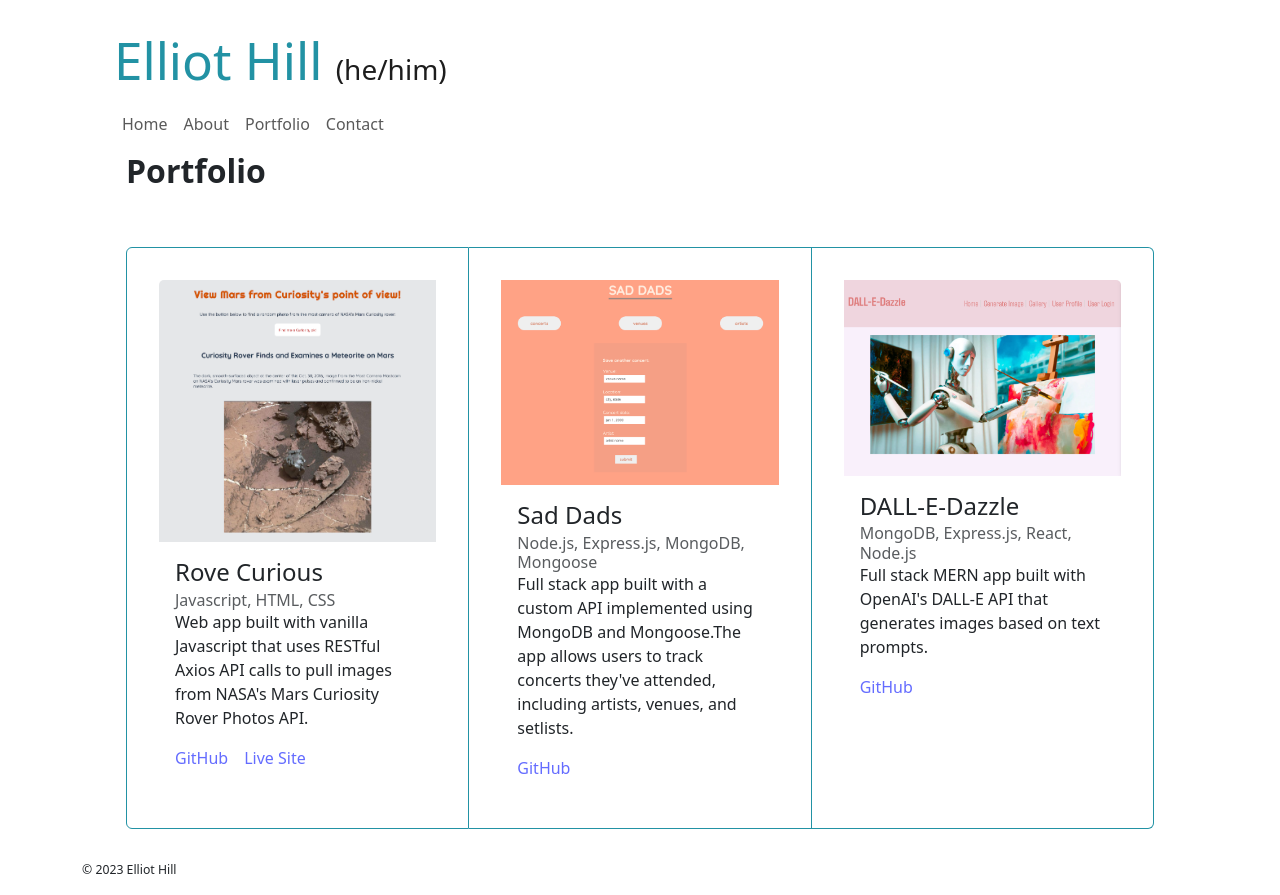
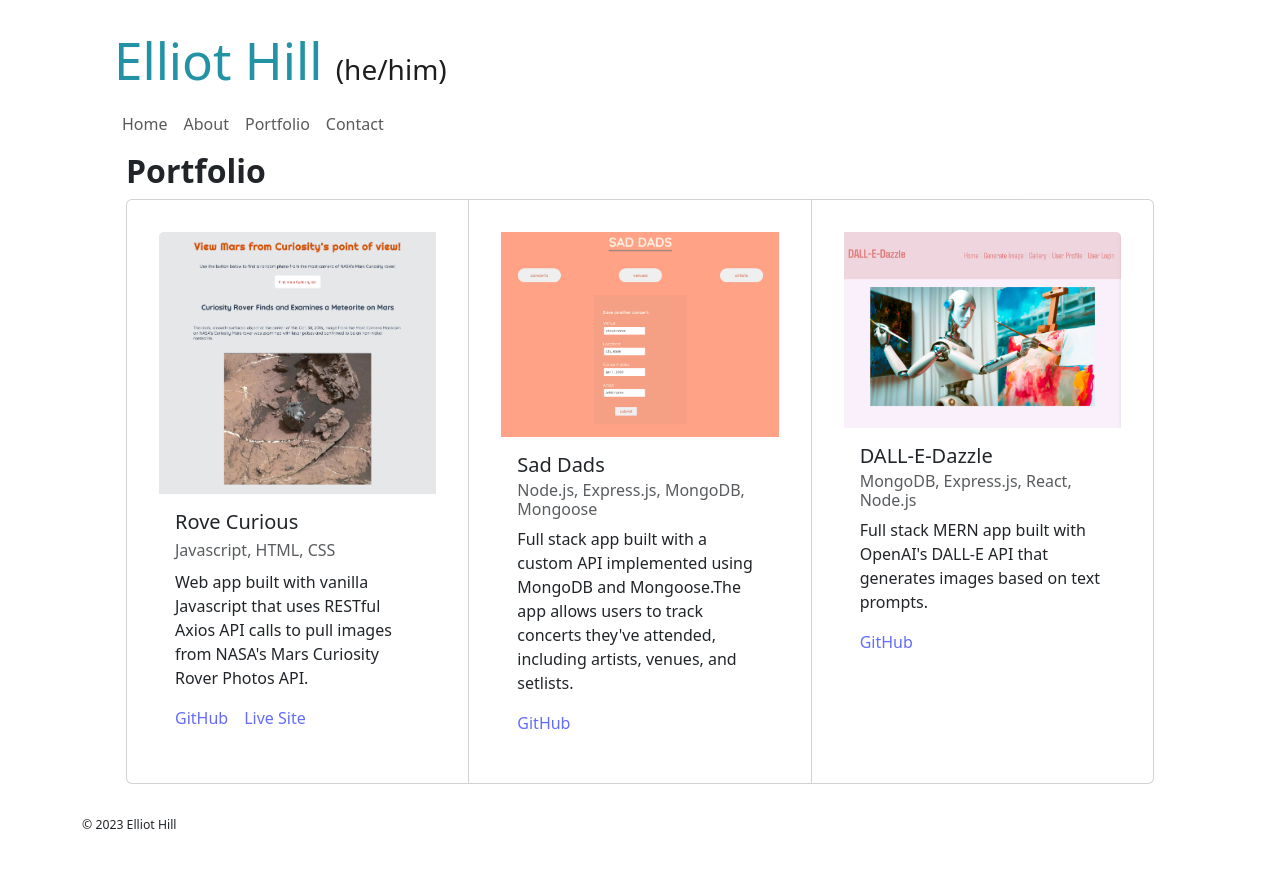
Before and after one commit to elliotvhill/portfolio-site, a React (Vite) app: page /portfolio in a window 1280 px wide. After the commit the page ends 850 px from the top, so only its background shows below. Built offline with nearby package versions, Linux system fonts and the light colour scheme.

Commit message:
more minor styling changes

```diff
--- a/src/components/Portfolio.jsx
+++ b/src/components/Portfolio.jsx
@@ -4,156 +4,98 @@ export default function Portfolio() {
             <div className='row'>
                 <h2 className='fw-semibold'>Portfolio</h2>
                 <div className='project-list'>
-                    <div className='card-group mt-5'>
-                        <div className='card border-primary w-25'>
+                    <div className='card-group'>
+                        <div className='card'>
                             <img
                                 className='card-img-top'
                                 src='src/assets/Rove-Curious.png'
                                 alt='A screenshot of the home page for the Rove Curious web application.'
                             />
                             <div className='card-body'>
-                                <h4 className='card-title'>Rove Curious</h4>
-                                <h6 className="card-subtitle text-muted">Javascript, HTML, CSS</h6>
+                                <h5 className='card-title'>Rove Curious</h5>
+                                <p className='card-subtitle text-muted mb-2'>
+                                    Javascript, HTML, CSS
+                                </p>
                                 <p className='card-text'>
-                                    Web app built with vanilla Javascript that uses RESTful Axios API calls to pull images from NASA's Mars Curiosity Rover Photos API.
+                                    Web app built with vanilla Javascript that
+                                    uses RESTful Axios API calls to pull images
+                                    from NASA's Mars Curiosity Rover Photos API.
                                 </p>
-                                <a href="https://github.com/elliotvhill/Rove_Curious_NASA_API" className="card-link" target="_blank">GitHub</a>
-                                <a href="https://rove-curious.surge.sh/" className="card-link" target="_blank">Live Site</a>
+                                <p className='card-text'>
+                                    <a
+                                        href='https://github.com/elliotvhill/Rove_Curious_NASA_API'
+                                        className='card-link'
+                                        target='_blank'
+                                    >
+                                        GitHub
+                                    </a>
+                                    <a
+                                        href='https://rove-curious.surge.sh/'
+                                        className='card-link'
+                                        target='_blank'
+                                    >
+                                        Live Site
+                                    </a>
+                                </p>
                             </div>
                         </div>
-                        <div className='card border-primary w-25'>
+                        <div className='card'>
                             <img
                                 className='card-img-top'
                                 src='src/assets/Sad-Dads-Concert-Tracker.png'
                                 alt='A screenshot of the home page for the Sad Dads concert tracking web application.'
                             />
                             <div className='card-body'>
-                                <h4 className='card-title'>Sad Dads</h4>
-                                <h6 className='card-subtitle text-muted'>Node.js, Express.js, MongoDB, Mongoose</h6>
+                                <h5 className='card-title'>Sad Dads</h5>
+                                <h6 className='card-subtitle text-muted mb-2'>
+                                    Node.js, Express.js, MongoDB, Mongoose
+                                </h6>
                                 <p className='card-text'>
-                                    Full stack app built with a custom API implemented using MongoDB and Mongoose.The app allows users to track concerts they've attended, including artists, venues, and setlists.
+                                    Full stack app built with a custom API
+                                    implemented using MongoDB and Mongoose.The
+                                    app allows users to track concerts they've
+                                    attended, including artists, venues, and
+                                    setlists.
                                 </p>
-                                <a href="https://github.com/elliotvhill/Sad-Dads-Concert-Tracker" className="card-link" target="_blank">GitHub</a>
+                                <p className='card-text'>
+                                    <a
+                                        href='https://github.com/elliotvhill/Sad-Dads-Concert-Tracker'
+                                        className='card-link'
+                                        target='_blank'
+                                    >
+                                        GitHub
+                                    </a>
+                                </p>
                             </div>
                         </div>
-                        <div className='card border-primary w-25'>
-                            <img className='card-img-top' src='src/assets/DALL-E-Dazzle-Home.png' alt='A screenshot of the home page for the DALL-E-Dazzle web application.' />
+                        <div className='card'>
+                            <img
+                                className='card-img-top'
+                                src='src/assets/DALL-E-Dazzle-Home.png'
+                                alt='A screenshot of the home page for the DALL-E-Dazzle web application.'
+                            />
                             <div className='card-body'>
-                                <h4 className='card-title'>DALL-E-Dazzle</h4>
-                                <h6 className='card-subtitle text-muted'>MongoDB, Express.js, React, Node.js</h6>
+                                <h5 className='card-title'>DALL-E-Dazzle</h5>
+                                <h6 className='card-subtitle text-muted mb-2'>
+                                    MongoDB, Express.js, React, Node.js
+                                </h6>
                                 <p className='card-text'>
-                                    Full stack MERN app built with OpenAI's DALL-E API that generates images based on text prompts.
+                                    Full stack MERN app built with OpenAI's
+                                    DALL-E API that generates images based on
+                                    text prompts.
                                 </p>
-                                <a href="https://github.com/Adrienx/DALL-E-Dazzle" className="card-link" target="_blank">GitHub</a>
+                                <p className='card-text'>
+                                    <a
+                                        href='https://github.com/Adrienx/DALL-E-Dazzle'
+                                        className='card-link'
+                                        target='_blank'
+                                    >
+                                        GitHub
+                                    </a>
+                                </p>
                             </div>
                         </div>
                     </div>
-                    {/* <div className='project project1'>
-                        <h3 className='project1 fw-medium mt-5'>
-                            Rove Curious
-                        </h3>
-                        <h4>
-                            <a href='https://github.com/elliotvhill/Rove_Curious_NASA_API' target='_blank' className='infolight'>GitHub</a>{" "}|{" "}<a href='https://rove-curious.surge.sh/' target='_blank' className='infolight'> Live site</a>{" "}- Javascript, HTML, CSS
-                        </h4>
-                        <p>
-                            Browser-based web app built with vanilla Javascript that uses RESTful Axios API calls to pull images from NASA's Mars Curiosity Rover Photos API.
-                        </p>
-                        <p>
-                            As a first project, the goal was to use DOM manipulation, event listeners, and API calls to craft an app using minimal HTML.
-                        </p>
-                    </div>
-                    <div className='project project2'>
-                        <h3 className='project2 fw-medium'>
-                            Cell Phone Hackathon
-                        </h3>
-                        <h4>
-                            <a
-                                href='https://github.com/elliotvhill/Cell-Phone-Hackathon'
-                                target='_blank'
-                                className='infolight'
-                            >
-                                GitHub
-                            </a>{" "}
-                            |{" "}
-                            <a href='#' target='_blank' className='infolight'>
-                                Live site{" "}
-                                <span className='wip'>(in progress!)</span>
-                            </a>{" "}
-                            - Javascript, Express.js, MongoDB, Mongoose
-                        </h4>
-                        <p>
-                            Developed a full stack web app in a two-day sprint
-                            on a team of four developers that takes user input
-                            and dynamically updates to showcase product
-                            information.
-                        </p>
-                        <p>
-                            Gathered JSON data and built a custom API using
-                            Mongoose schemas to seed the data.
-                        </p>
-                    </div>
-                    <div className='project project3'>
-                        <h3 className='project3 fw-medium'>
-                            Sad Dads Concert Tracker
-                        </h3>
-                        <h4>
-                            <a
-                                href='https://github.com/elliotvhill/Sad-Dads-Concert-Tracker'
-                                target='_blank'
-                                className='infolight'
-                            >
-                                GitHub
-                            </a>{" "}
-                            |{" "}
-                            <a href='#' target='_blank' className='infolight'>
-                                Live site{" "}
-                                <span className='wip'>(in progress!)</span>
-                            </a>{" "}
-                            - Node.js, Express.js, MongoDB, Mongoose
-                        </h4>
-                        <p>
-                            Full stack application built with a custom API
-                            implemented using MongoDB and Mongoose.
-                        </p>
-                        <p>
-                            The app allows users to track concerts they've
-                            attended, including artists, venues, and setlists.
-                        </p>
-                    </div>
-                    <div className='project project4'>
-                        <h3 className='project4 fw-medium'>DALL-E-Dazzle</h3>
-                        <h4>
-                            <a
-                                href='https://github.com/Adrienx/DALL-E-Dazzle'
-                                target='_blank'
-                                className='text-infolight'
-                            >
-                                GitHub
-                            </a>{" "}
-                            |{" "}
-                            <a
-                                href='#'
-                                target='_blank'
-                                className='text-infolight'
-                            >
-                                Live site{" "}
-                                <span className='wip'>(in progress!)</span>
-                            </a>{" "}
-                            - MongoDB, Express.js, React, Node.js, Cloudinary
-                        </h4>
-                        <p>
-                            Full stack MERN app built with OpenAI's DALL-E API
-                            that generates images based on text prompts.
-                        </p>
-                        <p>
-                            With full create, read, update, delete (CRUD)
-                            operations hitting all RESTful API calls.
-                        </p>
-                        <p>
-                            Images can be uploaded and saved to a gallery hosted
-                            on Cloudinary using their RESTful upload image API.
-                        </p>
-                    </div> */}
                 </div>
             </div>
             {/* <div className='projects-exp mt-5'>
```
